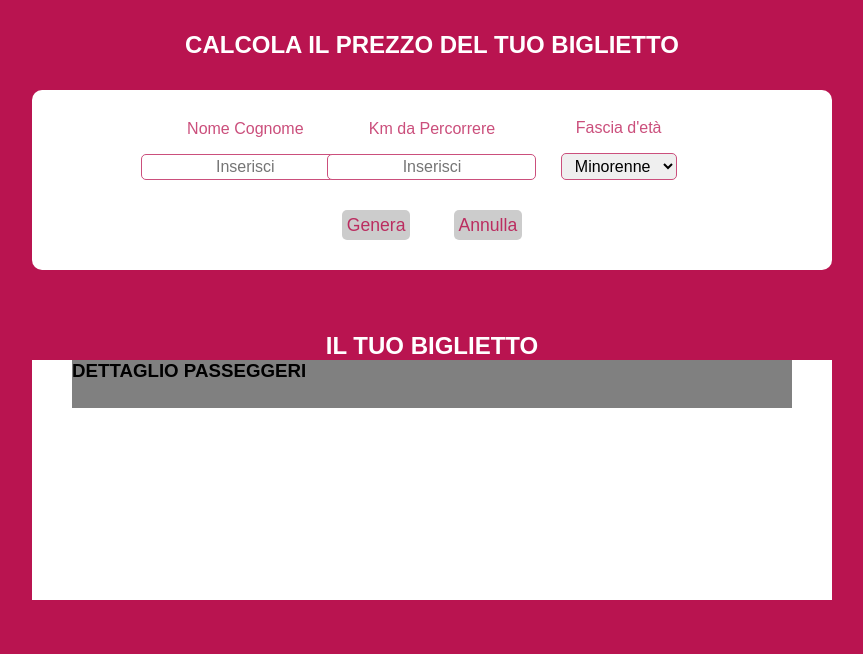
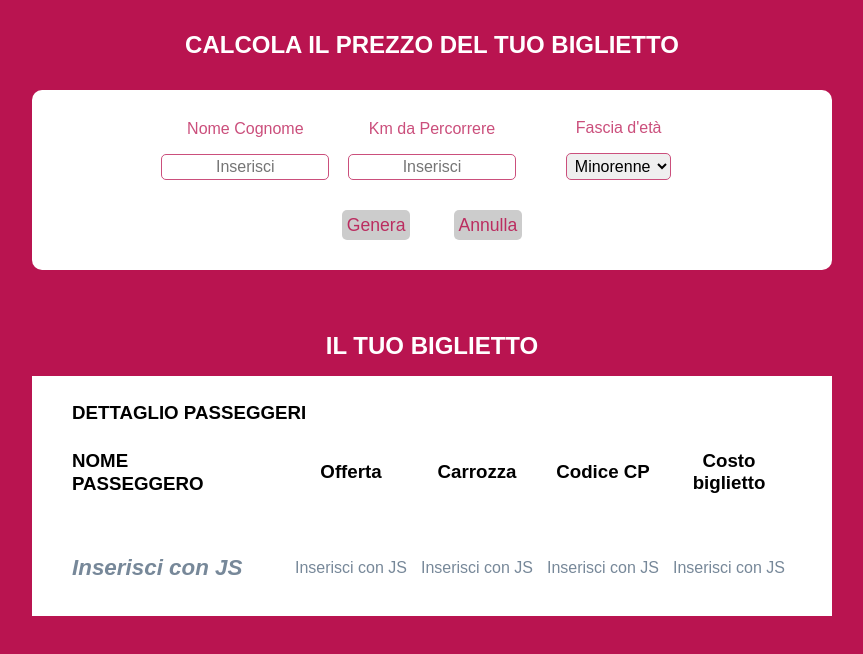
Before and after one commit to 78741722Ale/js-biglietto-treno-form, a plain HTML site: page index.html in a window 1280 px wide. Shown: the whole page, without its empty margins (208-1071 px from the left). Drawn offline with Linux system fonts and the light colour scheme.

Commit message:
Creato Layout principale, iniziata procedura re-factoring e rimosso classi superflue da CSS

```diff
--- a/assets/css/style.css
+++ b/assets/css/style.css
@@ -8,13 +8,22 @@
 /*#region Testi e orientamento */
 
 /* Utilities Testi e Titoli */
+
+/* Text - transform */
+.uppercase {
+  text-transform: uppercase;
+}
+
+.h3_lg {
+  font-size: 1.4rem;
+}
+
 h2 {
   color: var(--h2_colors);
 }
 
-h2,
-h3 {
-  text-transform: uppercase;
+.line_h {
+  line-height: 1.45rem;
 }
 
 /* Testo negli input */
@@ -30,7 +39,6 @@ select {
   padding: 0.2rem 0% 0.2rem 0%;
   border: 0;
 }
-
 #genera,
 #annulla {
   font-size: 1.1rem;
@@ -40,11 +48,11 @@ select {
   border: 0;
 }
 
+/* Stile bordi bottoni */
 .border_style_genera {
   border: 2px solid purple;
   border-radius: 5px;
 }
-
 .border_style {
   border: 1px solid var(--bg_borders);
   border-radius: 5px;
@@ -53,6 +61,11 @@ select {
 /* Testi light */
 .span_light {
   color: var(--bg_borders);
+}
+
+/* DA RIMUOVERE */
+.text_light {
+  color: lightslategrey;
 }
 
 /* Allineamento testo */
@@ -95,7 +108,6 @@ body {
   background-color: crimson;
   filter: opacity(50%);
 }
-
 .op_50 {
   filter: opacity(50%);
 }
@@ -113,7 +125,6 @@ body {
   left: 50%;
   transform: translate(-50%, -50%);
 }
-
 /* Float + clearfix */
 .d_float {
   float: left;
@@ -169,6 +180,9 @@ body {
 .w_33 {
   width: calc(100% / 3);
 }
+.w_25 {
+  width: 25%;
+}
 
 /* Utilities - Altezza */
 .h_sm {
@@ -197,6 +211,9 @@ body {
 /*#region Padding e Margin */
 
 /* Padding */
+.pt_1 {
+  padding-top: 1rem;
+}
 .pt_2 {
   padding-top: 2rem;
 }
@@ -220,5 +237,9 @@ body {
 .mt_1 {
   margin-top: 1rem;
 }
+.mb_1 {
+  margin-bottom: 1rem;
+}
+
 
 /*#endregion */
--- a/index.html
+++ b/index.html
@@ -1,5 +1,6 @@
 <!DOCTYPE html>
 <html lang="en">
+
 <head>
     <meta charset="UTF-8">
     <meta http-equiv="X-UA-Compatible" content="IE=edge">
@@ -11,37 +12,35 @@
 </head>
 
 <body>
-
-    <div class="container clearfix">
-        <!-- Titolo del contenuto - Calcola il prezzo del tuo biglietto -->
+    <!-- Layout principale -->
+    <main class="container">
+        <!-- Primo titolo - Calcola il prezzo del tuo biglietto -->
         <div class="row h_sm w_100 d_flex justify_center align_center">
-            <h2>Calcola il prezzo del tuo biglietto</h2>
+            <h2 class="uppercase">Calcola il prezzo del tuo biglietto</h2>
         </div>
         <!-- Primo container - calcola il prezzo del tuo biglietto -->
         <div class="row br_sm h_md w_100 bg_light d_float clearfix">
             <!-- Dati Input -->
-            <div class="col w_70 m_auto h_50 d_flex">
+            <div class="col w_70 m_auto h_50 d_flex justify_evenly">
                 <!-- Input nome e cognome -->
                 <div class="card w_33 text_center h_100 d_flex justify_center align_end">
                     <form action="#">
                         <label class="span_light" for="fname">Nome Cognome</label>
-                        <input class="mt_1 text_center border_style" type="text" id="fname" name="fname"
-                            placeholder="Inserisci">
+                        <input class="mt_1 w_90 text_center border_style" type="text" id="fname" name="fname" placeholder="Inserisci">
                     </form>
                 </div>
                 <!-- Input km da percorrere -->
                 <div class="card w_33 text_center h_100 d_flex justify_center align_end">
                     <form action="#">
                         <label class="span_light" for="fname">Km da Percorrere</label>
-                        <input class="mt_1 text_center border_style" type="tel" id="fname" name="Kilometers"
-                            placeholder="Inserisci">
+                        <input class="mt_1 w_90 text_center border_style" type="tel" id="fname" name="Kilometers" placeholder="Inserisci">
                     </form>
                 </div>
                 <!-- selezione fascia d'età -->
                 <div class="card w_33 text_center h_100 d_flex justify_center align_end">
                     <form action="#">
                         <label class="span_light" for="Age">Fascia d'età</label><br>
-                        <select class="mt_1 text_center border_style" id="Age">
+                        <select class="mt_1 w_90 text_center border_style" id="Age">
                             <option value="Minorenne">Minorenne</option>
                             <option value="Maggiorenne">Maggiorenne</option>
                             <option value="Anziano">Anziano</option>
@@ -57,28 +56,72 @@
                 <button class="border_style_genera" id="annulla">Annulla</button>
             </div>
         </div>
-
         <!-- Secondo titolo - il tuo biglietto -->
-        <div class="row h_sm w_100 d_flex justify_center align_end">
-            <h2>il tuo biglietto</h2>
+        <div class="row h_sm w_100 d_flex justify_center align_end mb_1">
+            <h2 class="uppercase">il tuo biglietto</h2>
         </div>
-
         <!-- Secondo container - il tuo biglietto -->
         <div class="row h_lg w_100 bg_light d_flex flex_wrap justify_center">
             <!-- titolo dettaglio passeggeri -->
-            <div class="col h_20 bg_dark w_90 m_auto">
-                <!-- Titolo -->
-                <div class="card w_100 d_flex align_end">
-                    <h3>Dettaglio Passeggeri</h3>
+            <div class="col h_20 w_90 m_auto d_flex align_end">
+                <h3 class="uppercase">Dettaglio Passeggeri</h3>
+            </div>
+            <!-- Contenuto -->
+            <div class="col h_80 w_90 m_auto d_flex">
+                <!-- Nome passeggero -->
+                <div class="card_item w_30 h_100 d_flex flex_wrap">
+                    <div class="card w_100 h_50 d_flex align_center">
+                        <h3 class="uppercase w_70 line_h">Nome Passeggero</h3>
+                    </div>
+                    <!-- Contenuto da Inserire con JS -->
+                    <div class="card w_100 h_50 d_flex align_center">
+                        <h3 class="text_light h3_lg"><em>Inserisci con JS</em></h3>
+                    </div>
+                </div>
+                <!-- Offerta e dettaglio biglietto -->
+                <div class="card_item w_70 h_100 d_flex flex_wrap">
+                    <!-- Titoli nel dettaglio biglietto -->
+                    <div class="card_body w_100 h_50 d_flex justify_center align_center">
+                        <!-- Offerta -->
+                        <div class="card w_25 h_100 d_flex justify_center align_center">
+                            <h3>Offerta</h3>
+                        </div>
+                        <!-- Carrozza -->
+                        <div class="card w_25 h_100 d_flex justify_center align_center">
+                            <h3>Carrozza</h3>
+                        </div>
+                        <!-- Codice CP -->
+                        <div class="card w_25 h_100 d_flex justify_center align_center">
+                            <h3>Codice CP</h3>
+                        </div>
+                        <!-- Costo biglietto -->
+                        <div class="card w_25 h_100 d_flex justify_center text_center align_center">
+                            <h3>Costo biglietto</h3>
+                        </div>
+                    </div>
+                    <!-- Contenuto da rilasciare con JS -->
+                    <div class="card_body w_100 h_50 d_flex justify_center align_center">
+                        <!-- Offerta -->
+                        <div class="card w_25 h_100 d_flex justify_center align_center">
+                            <span class="text_light" id="under_sale">Inserisci con JS</span>
+                        </div>
+                        <!-- Carrozza -->
+                        <div class="card w_25 h_100 d_flex justify_center align_center">
+                            <span class="text_light" id="carrozza">Inserisci con JS</span>
+                        </div>
+                        <!-- Codice CP -->
+                        <div class="card w_25 h_100 d_flex justify_center align_center">
+                            <span class="text_light" id="CPCode">Inserisci con JS</span>
+                        </div>
+                        <!-- Costo biglietto -->
+                        <div class="card w_25 h_100 d_flex justify_center text_center align_center">
+                            <span class="text_light" id="price">Inserisci con JS</span>
+                        </div>
+                    </div>
                 </div>
             </div>
-
-
-
         </div>
-    </div>
-
-
+    </main>
 
     <!-- Link a Javascript -->
     <script src="./assets/js/main.js"></script>
```
